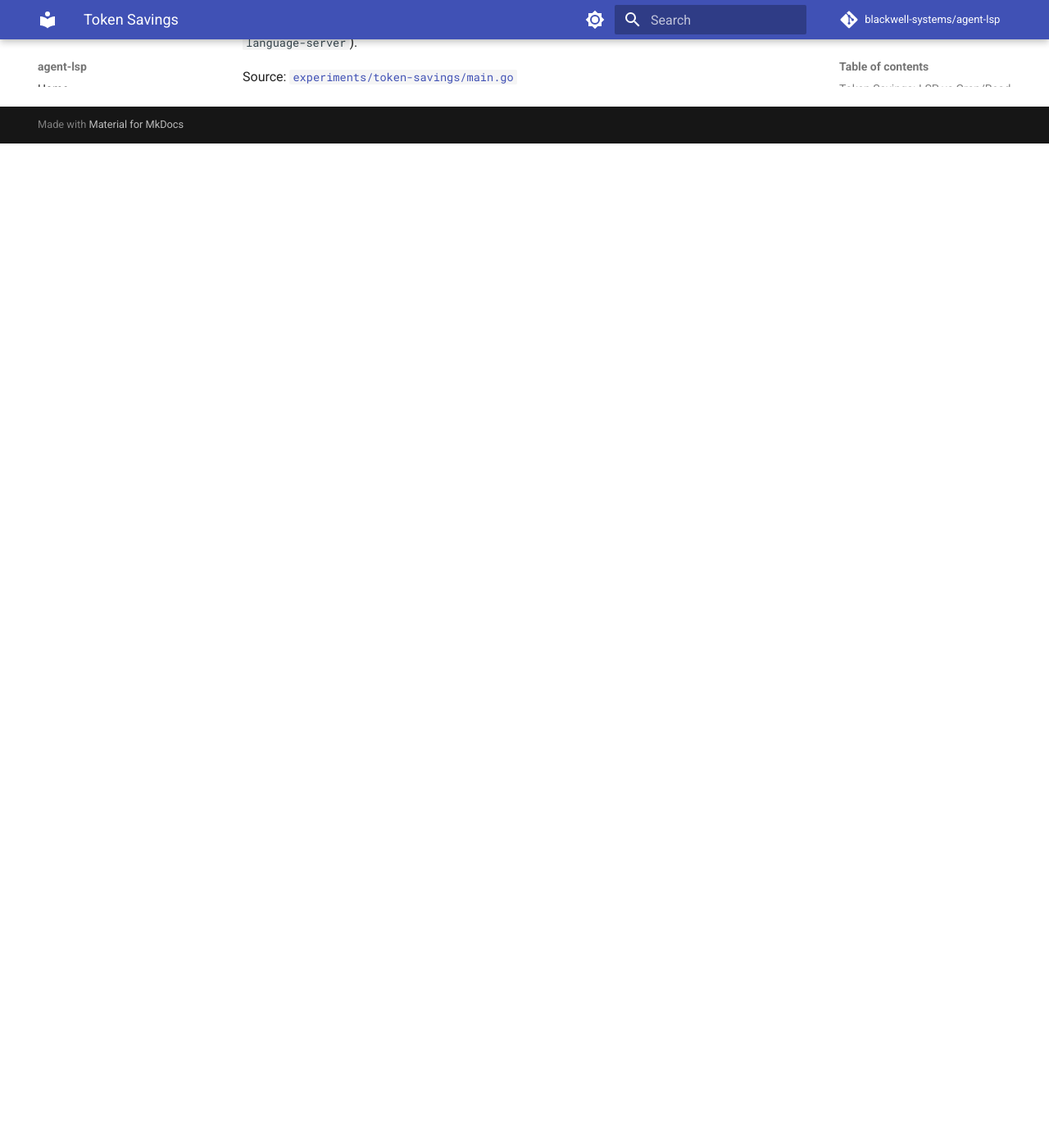
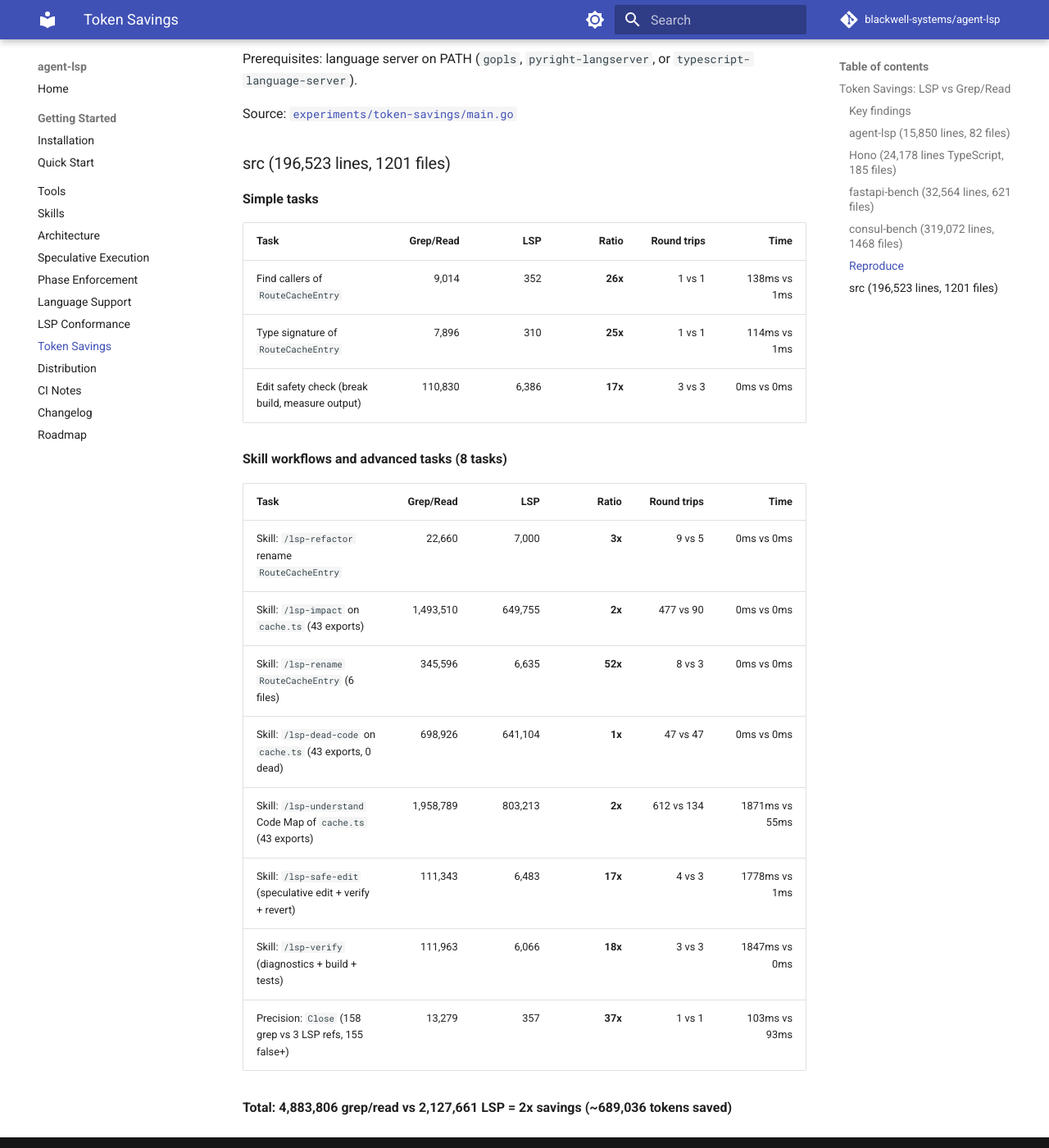
Before and after one commit to blackwell-systems/agent-lsp, an MkDocs documentation site: the page built from docs/token-savings.md, in a window 1280 px wide and 1400 px high, scrolled down 6671 px. Shown: the whole window at 82% size. Built offline with MkDocs 1.6.1 and Material for MkDocs 9.7.7, drawn with Linux system fonts in a browser that asks for light colours; comment, search, counter and statistics services are not loaded; before the commit the page ends 6846 px from its top, so only the background shows below that; some of the changed text lies outside the part shown.

Commit message:
docs: add Next.js (196K lines TypeScript) to token savings experiment

```diff
--- a/docs/token-savings.md
+++ b/docs/token-savings.md
@@ -11,6 +11,7 @@
 | agent-lsp | Go | 15K | **5x** | **96x** | 92% noise | ~1.3M |
 | Hono | TypeScript | 24K | **13x** | **1,441x** | 93% noise | ~1.2M |
 | FastAPI | Python | 33K | **2x** | **116x** | 97% noise | ~693K |
+| Next.js | TypeScript | 196K | **5x** | **52x** | 98% noise | ~1.1M |
 | HashiCorp Consul | Go | 319K | **34x** | **97x** | 99% noise | ~13.1M |
 
 - **`/lsp-rename` saves 92-1,441x consistently.** The grep agent must read every file
@@ -167,3 +168,27 @@
 Prerequisites: language server on PATH (`gopls`, `pyright-langserver`, or `typescript-language-server`).
 
 Source: [`experiments/token-savings/main.go`](../experiments/token-savings/main.go)
+### src (196,523 lines, 1201 files)
+
+**Simple tasks**
+
+| Task | Grep/Read | LSP | Ratio | Round trips | Time |
+|------|----------:|----:|------:|------------:|-----:|
+| Find callers of `RouteCacheEntry` | 9,014 | 352 | **26x** | 1 vs 1 | 138ms vs 1ms |
+| Type signature of `RouteCacheEntry` | 7,896 | 310 | **25x** | 1 vs 1 | 114ms vs 1ms |
+| Edit safety check (break build, measure output) | 110,830 | 6,386 | **17x** | 3 vs 3 | 0ms vs 0ms |
+
+**Skill workflows and advanced tasks (8 tasks)**
+
+| Task | Grep/Read | LSP | Ratio | Round trips | Time |
+|------|----------:|----:|------:|------------:|-----:|
+| Skill: `/lsp-refactor` rename `RouteCacheEntry` | 22,660 | 7,000 | **3x** | 9 vs 5 | 0ms vs 0ms |
+| Skill: `/lsp-impact` on `cache.ts` (43 exports) | 1,493,510 | 649,755 | **2x** | 477 vs 90 | 0ms vs 0ms |
+| Skill: `/lsp-rename` `RouteCacheEntry` (6 files) | 345,596 | 6,635 | **52x** | 8 vs 3 | 0ms vs 0ms |
+| Skill: `/lsp-dead-code` on `cache.ts` (43 exports, 0 dead) | 698,926 | 641,104 | **1x** | 47 vs 47 | 0ms vs 0ms |
+| Skill: `/lsp-understand` Code Map of `cache.ts` (43 exports) | 1,958,789 | 803,213 | **2x** | 612 vs 134 | 1871ms vs 55ms |
+| Skill: `/lsp-safe-edit` (speculative edit + verify + revert) | 111,343 | 6,483 | **17x** | 4 vs 3 | 1778ms vs 1ms |
+| Skill: `/lsp-verify` (diagnostics + build + tests) | 111,963 | 6,066 | **18x** | 3 vs 3 | 1847ms vs 0ms |
+| Precision: `Close` (158 grep vs 3 LSP refs, 155 false+) | 13,279 | 357 | **37x** | 1 vs 1 | 103ms vs 93ms |
+
+**Total: 4,883,806 grep/read vs 2,127,661 LSP = 2x savings (~689,036 tokens saved)**
```
